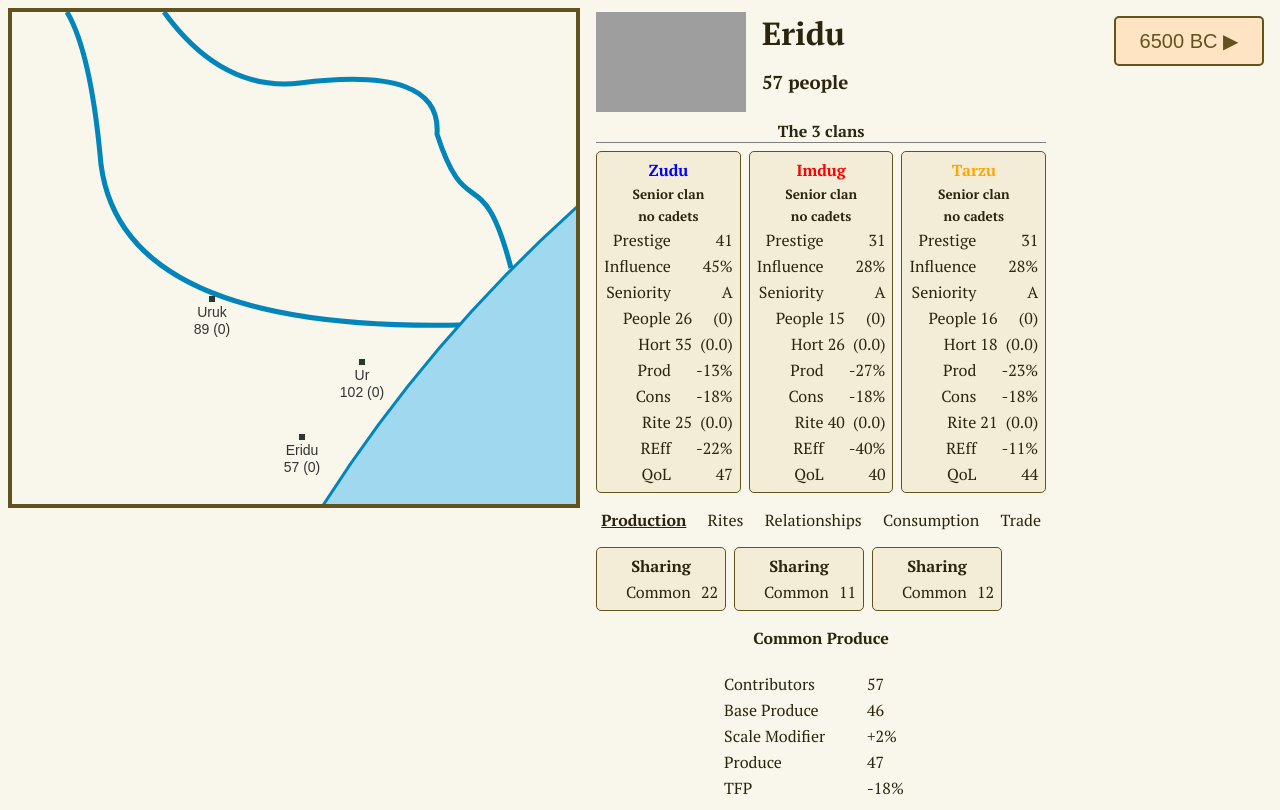
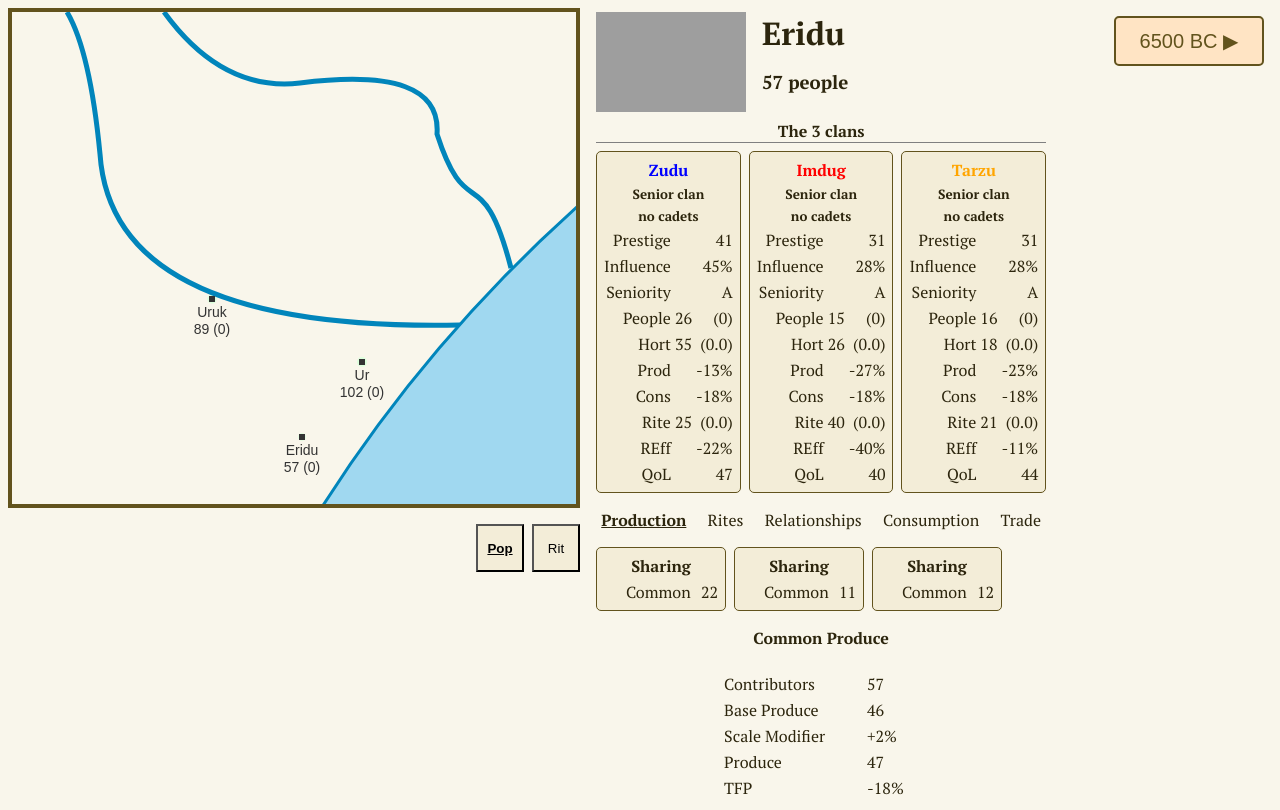
Before and after one commit to dmandelin/world2, a SvelteKit app: page / in a window 1280 px wide. Built offline with nearby package versions, Linux system fonts and the light colour scheme; grey boxes are pictures that could not be loaded.

Commit message:
Add map lens toggle buttons that initially don't do anything.

```diff
--- /dev/null
+++ b/src/components/ButtonPanel.svelte
@@ -0,0 +1,39 @@
+<script lang="ts">
+  let { config } : {config: { buttons: Array<{label: string }> } } = $props();
+  let activeIndex = $state(0);
+
+  function click(index: number) {
+    activeIndex = index;
+  }
+</script>
+
+<style>
+.panel {
+  display: flex;
+  justify-content: flex-end;
+  gap: 0.5rem;
+  margin: 1rem 0;
+}
+.panel button {
+  width: 48px;
+  height: 48px;
+  background-color: #f3edd8;
+  cursor: pointer;
+}
+.panel button.active {
+  font-weight: bold;
+  text-decoration: underline;
+}
+</style>
+
+<div class="panel">
+  {#each config.buttons as button, i}
+    <button
+      type="button"
+      class="tab-header {i === activeIndex ? 'active' : ''}"
+      onclick={() => click(i)}
+    >
+      {button.label}
+    </button>
+  {/each}
+</div>
--- a/src/components/ClanConsumptionCard.svelte
+++ b/src/components/ClanConsumptionCard.svelte
@@ -1,7 +1,5 @@
 <script>
-    import { clamp } from "../model/basics";
-    import { pct, spct, wg } from "../model/format";
-    import EconomicPolicyDecision from "./EconomicPolicyDecision.svelte";
+    import { spct } from "../model/format";
     import Tooltip from "./Tooltip.svelte";
 
     let { clan } = $props();
--- a/src/components/Map.svelte
+++ b/src/components/Map.svelte
@@ -1,6 +1,7 @@
 <script lang="ts">
     import { onDestroy, onMount } from 'svelte';
     import { world } from '../model/world';
+    import ButtonPanel from './ButtonPanel.svelte';
 
     let { selection = $bindable() } = $props();
 
@@ -174,4 +175,17 @@
     }
 </style>
 
-<canvas onclick={click} width="564" height="492" style="width: 564px; height: 492px"></canvas>
+<div>
+    <canvas
+        onclick={click}
+        width="564"
+        height="492"
+        style="width: 564px; height: 492px">
+    </canvas>
+    <ButtonPanel config={{
+        buttons: [
+            { label: 'Pop' },
+            { label: 'Rit' }
+        ],
+    }} />
+</div>
```
Also changed, not shown: src/components/Clan.svelte (+0 -24 lines), src/model/plans/backlog.md (+1 -1 lines).
